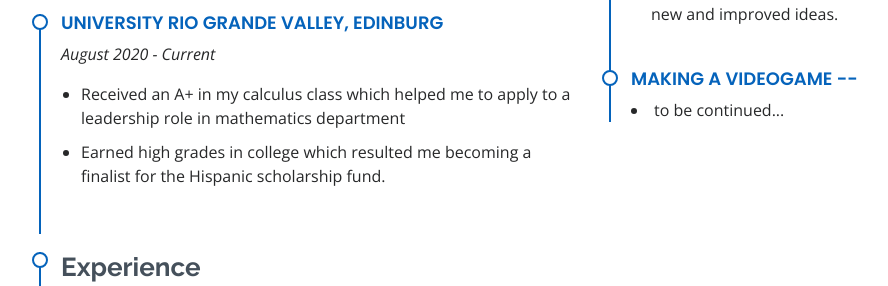
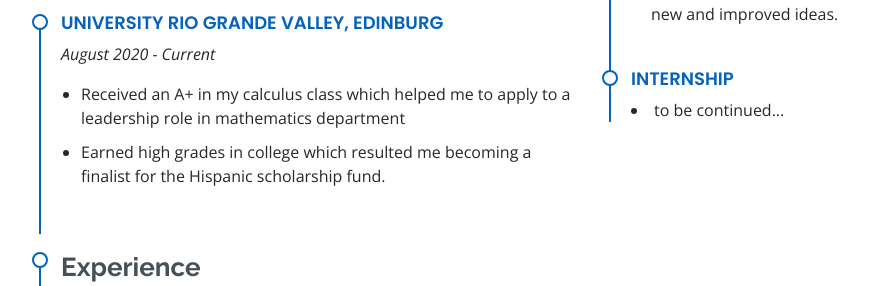
Before and after one commit to Wemisiu/Resume, a Flask app: page / in a window 1280 px wide. Shown: the part 2287-2573 px from the top of the page, without its empty margins (93-981 px from the left). Run offline with Flask 3, Linux system fonts and the light colour scheme; some libraries are stand-ins or nearby versions.

Commit message:
New Changes Aug 14

```diff
--- a/templates/index.html
+++ b/templates/index.html
@@ -305,7 +305,7 @@
             </div>
 
             <div class="resume-item">
-              <h4>Making a videogame --  </h4>
+              <h4>Internship</h4>
 
               <li>to be continued...</li>
 
```
